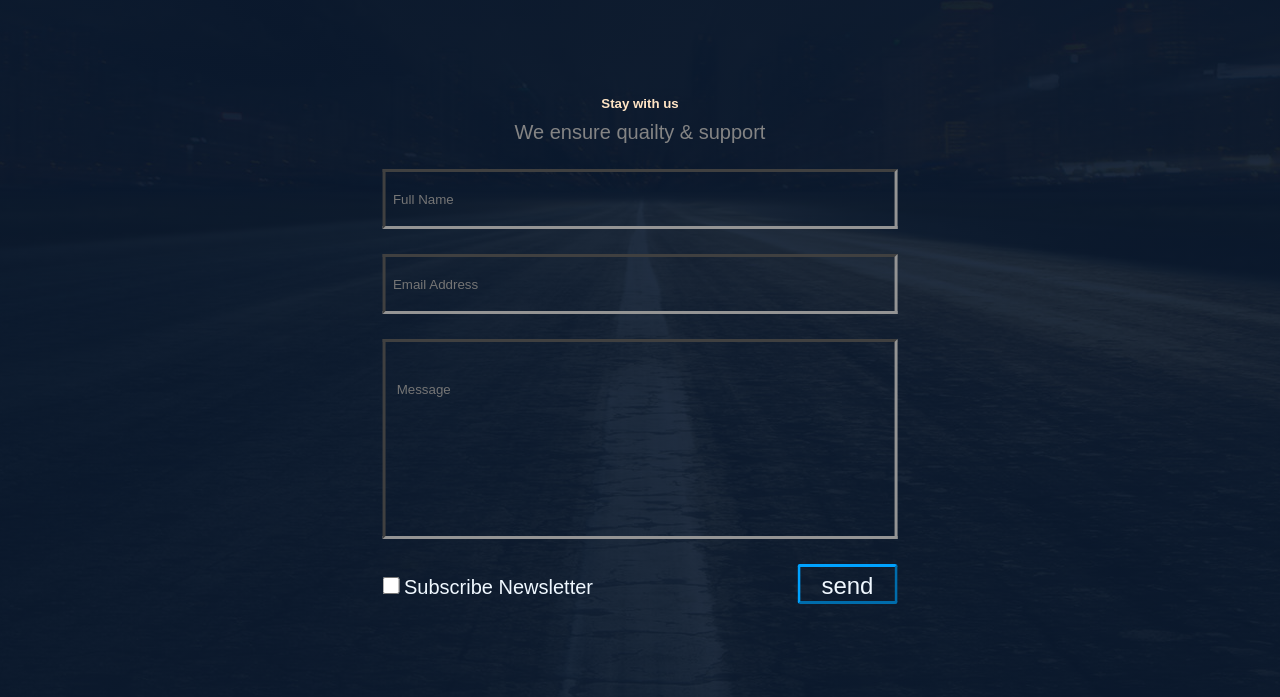
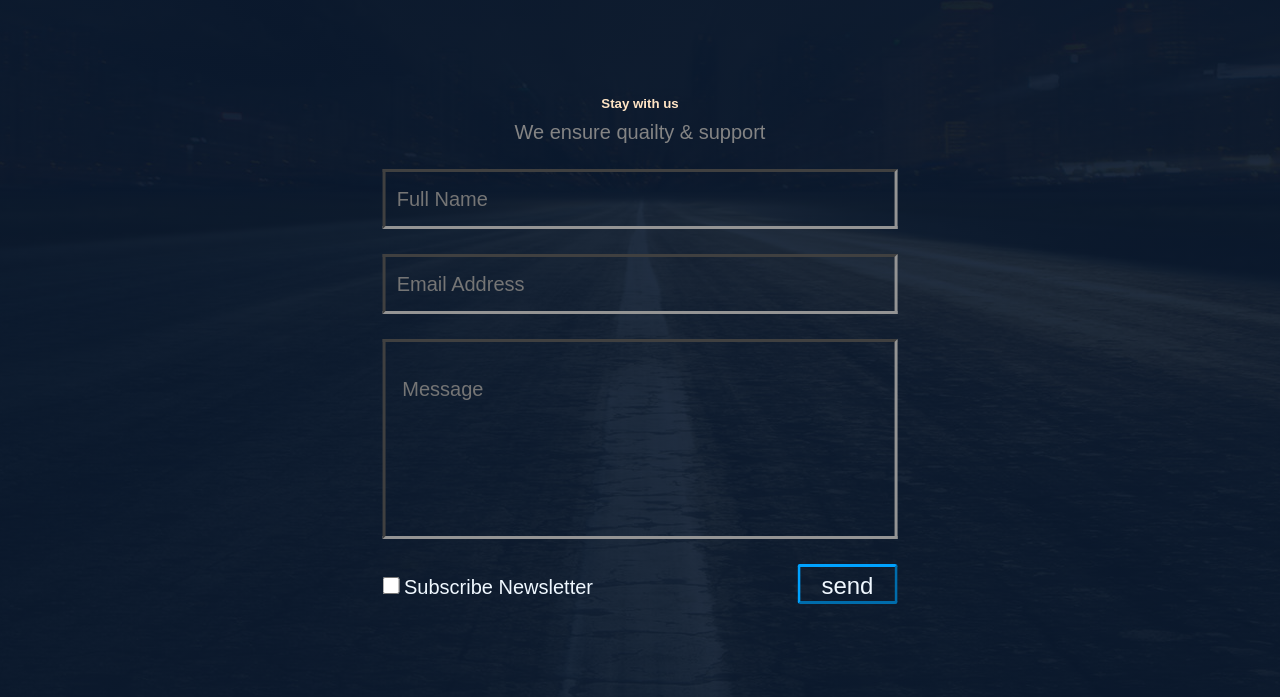
Before and after one commit to Basmala-Taima/Strict-Template, a plain HTML site: page index.html in a window 1280 px wide. Shown: the part 2250-2947 px from the top of the page. Drawn offline with Linux system fonts and the light colour scheme.

Commit message:
تعديل على الinput

```diff
--- a/style.css
+++ b/style.css
@@ -177,6 +177,7 @@ html, body {
     width: 31%;
     float: left;
     margin: 60px auto;
+
 }
 .gallary{
     width: 100%;
@@ -286,6 +287,8 @@ html, body {
     margin-top: 25px;
     border-color: rgb(148, 148, 148);
     border-width: 3px;
+    color:rgb(231, 231, 231) ;
+    font-size: 20px;
 }
 
 .form form ul li .textarea{
```
